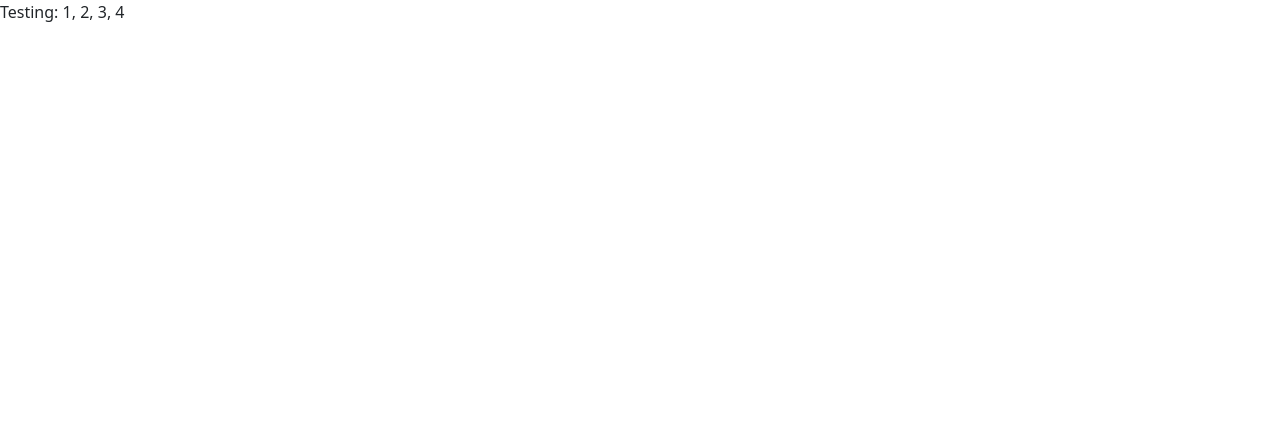
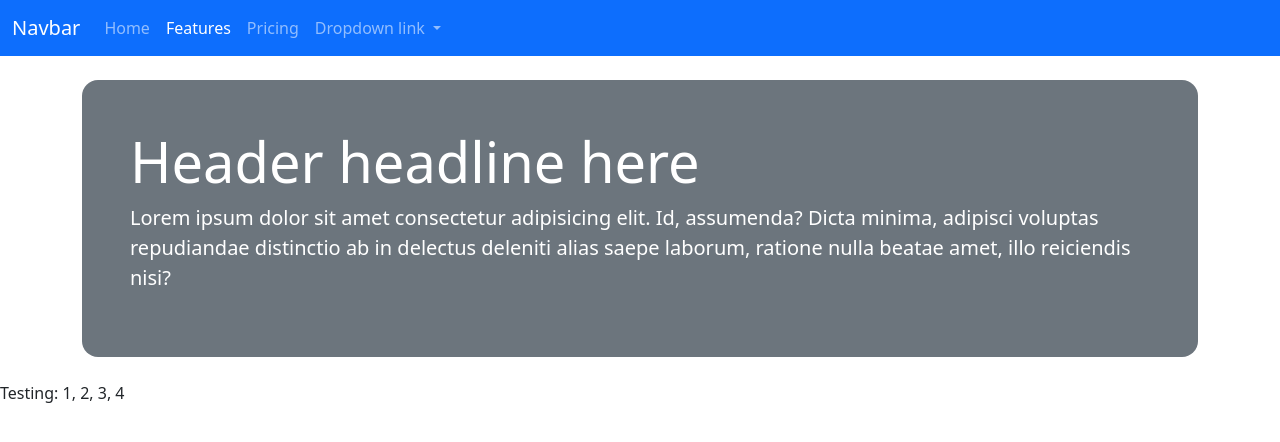
Before and after one commit to mirandarae13/miranda-bootstrap, a website: page src/index.html in a window 1280 px wide. Drawn offline with nearby package versions, Linux system fonts and the light colour scheme; files that its build step writes are made by us from their sources; files whose address does not match are found by name.

Commit message:
nav and jumbo added

```diff
--- a/src/index.html
+++ b/src/index.html
@@ -8,6 +8,43 @@
 </head>
 
 <body>
+  <nav class="navbar navbar-expand-lg bg-primary" data-bs-theme="dark">
+    <div class="container-fluid">
+      <a class="navbar-brand" href="#">Navbar</a>
+      <button class="navbar-toggler" type="button" data-bs-toggle="collapse" data-bs-target="#navbarNavDropdown" aria-controls="navbarNavDropdown" aria-expanded="false" aria-label="Toggle navigation">
+        <span class="navbar-toggler-icon"></span>
+      </button>
+      <div class="collapse navbar-collapse" id="navbarNavDropdown">
+        <ul class="navbar-nav">
+          <li class="nav-item">
+            <a class="nav-link" href="#">Home</a>
+          </li>
+          <li class="nav-item">
+            <a class="nav-link active" aria-current="page" href="#">Features</a>
+          </li>
+          <li class="nav-item">
+            <a class="nav-link" href="#">Pricing</a>
+          </li>
+          <li class="nav-item dropdown">
+            <a class="nav-link dropdown-toggle" href="#" role="button" data-bs-toggle="dropdown" aria-expanded="false">
+              Dropdown link
+            </a>
+            <ul class="dropdown-menu">
+              <li><a class="dropdown-item" href="#">Action</a></li>
+              <li><a class="dropdown-item" href="#">Another action</a></li>
+              <li><a class="dropdown-item" href="#">Something else here</a></li>
+            </ul>
+          </li>
+        </ul>
+      </div>
+    </div>
+  </nav>
+  <div class="container">
+    <header class="bg-secondary text-white my-4 p-5 rounded-4">
+      <h1 class="display-4">Header headline here</h1>
+      <p class="lead">Lorem ipsum dolor sit amet consectetur adipisicing elit. Id, assumenda? Dicta minima, adipisci voluptas repudiandae distinctio ab in delectus deleniti alias saepe laborum, ratione nulla beatae amet, illo reiciendis nisi?</p>
+    </header>
+  </div>
   <!-- Content starts here -->
   <p>Testing: 1, 2, 3, 4</p>
 
```
Also changed, not shown: docs/index.html (+37 -0 lines), README.md.
